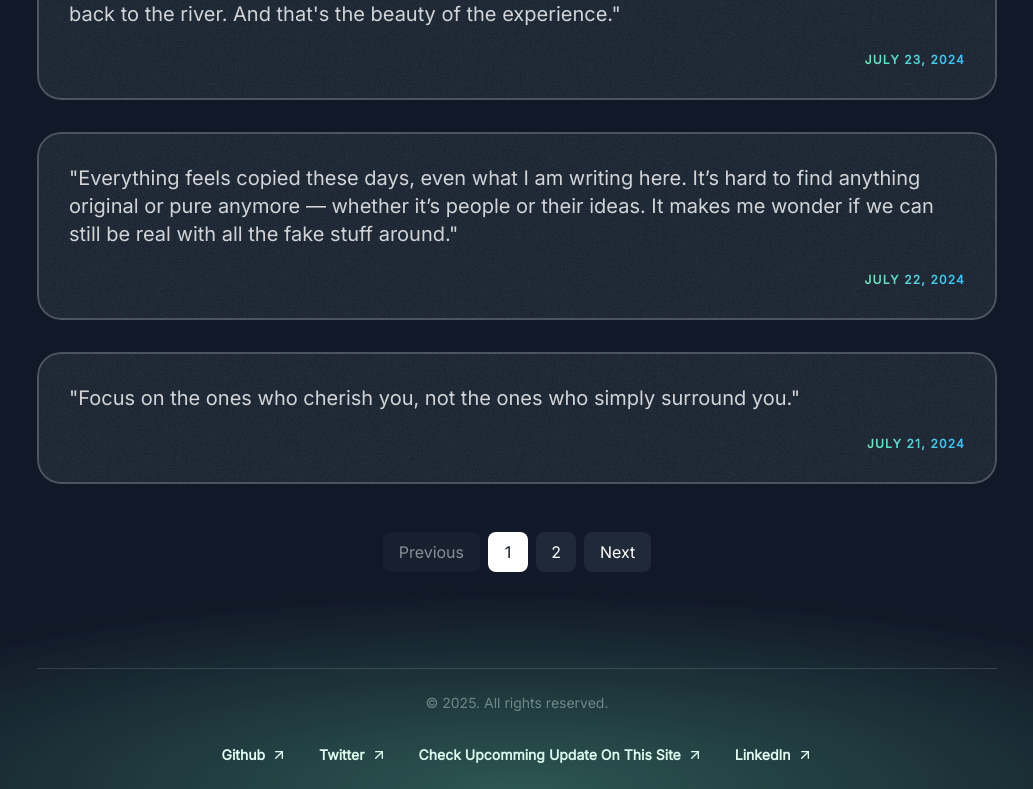
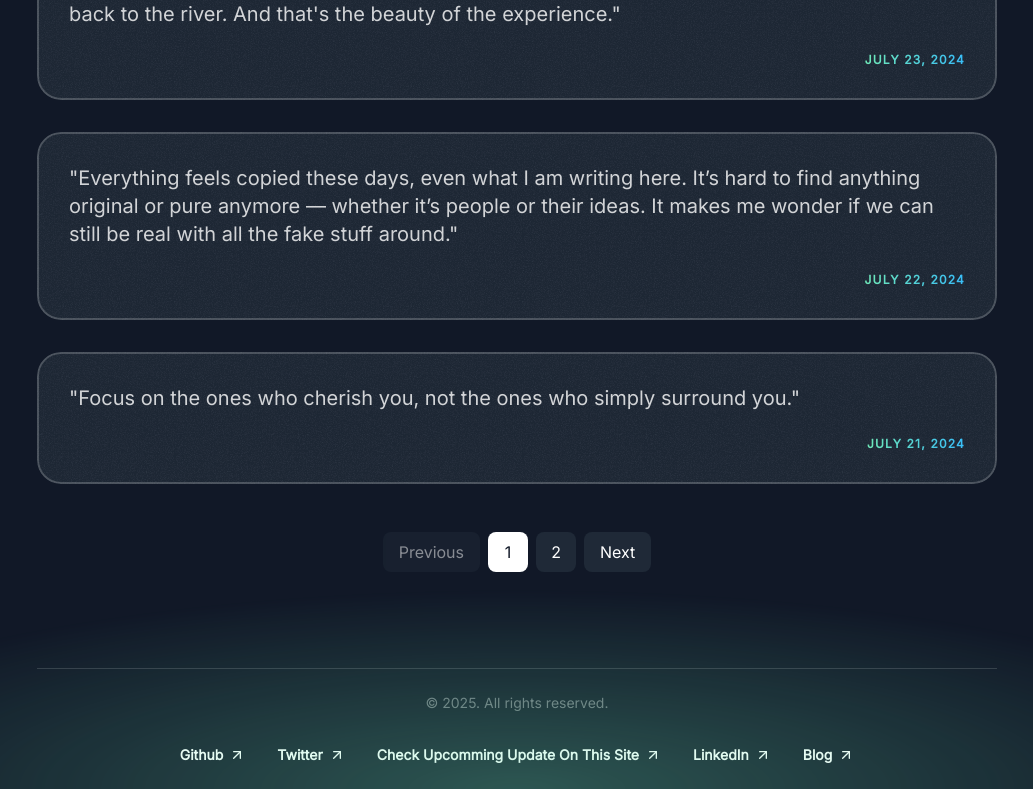
Before and after one commit to virtualabishek/virtualabishek.github.io, a React (Vite) app: page /perspective in a window 1280 px wide. Shown: the part 980-1769 px from the top of the page, without its empty margins (123-1156 px from the left). Built offline with nearby package versions, Linux system fonts and the light colour scheme; a web font is replaced by a local one.

Commit message:
changed: added the footer blog to the page

```diff
--- a/src/components/Footer.jsx
+++ b/src/components/Footer.jsx
@@ -9,6 +9,7 @@ const footerLinks = [
     href: "https://www.notion.so/Upcoming-Updates-on-Portfolio-Website-1699523fa72e804fb58fe07c67dc03b5?",
   },
   { title: "LinkedIn", href: "https://www.linkedin.com/in/virtualabishek/" },
+  { title: "Blog", href: "https://blogs/abishekn.com.np/" },
 ];
 
 const Footer = () => {
```
